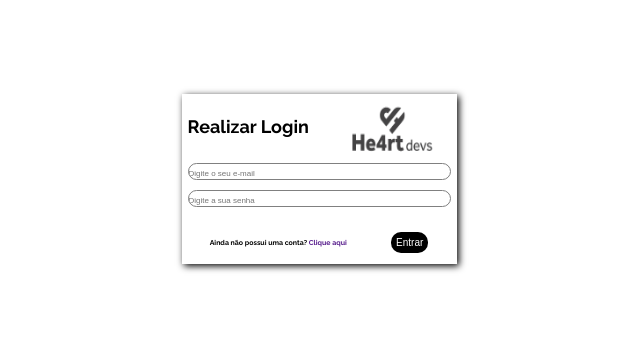
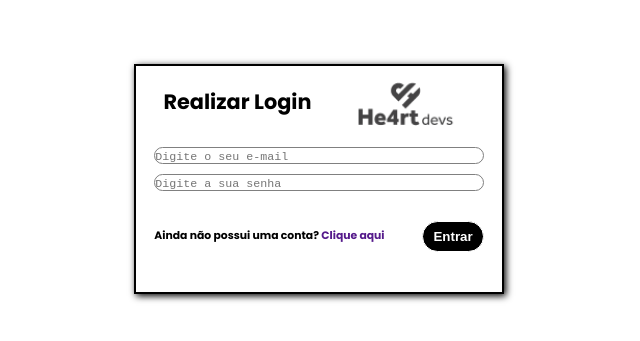
Before and after one commit to rodrigoalmeidagit/he4rtlabs-challenge-03, a plain HTML site: page projeto-03/html/sign_in.html in a window 1280 px wide. Shown: the part 221-562 px from the top of the page, without its empty margins (321-961 px from the left). Drawn offline with Linux system fonts and the light colour scheme.

Commit message:
updated fonts and size sign_in css

```diff
--- a/projeto-03/css/sign_in.css
+++ b/projeto-03/css/sign_in.css
@@ -1,4 +1,4 @@
-@import url('https://fonts.googleapis.com/css2?family=Raleway:ital,wght@0,400;0,700;1,400;1,700&display=swap');
+@import url('https://fonts.googleapis.com/css2?family=Poppins:wght@100;400;700&display=swap');
 
 * {
     margin: 0;
@@ -8,33 +8,38 @@
 
 body {
     display: flex;
+    align-items: center;
     justify-content: center;
-    align-items: center;
+
     margin: 0;
     padding: 0;
     width: 100vw;
     height: 100vh;
+
     background: white;
-    font-family: 'Raleway', sans-serif;
+    font-family: 'Poppins', sans-serif;
 }
 
 .container {
     display: flex;
-    flex-wrap: wrap;
-    padding: 5px;
-    width: 275px;
-    height: 170px;
+    flex-direction: column;
+    align-items: center;
+
+    width: 370px;
+    height: 230px;
+
     color: black;
     background: white;
-    border: 1px solid white;
+    font-weight: 400;
+    border: 2px solid black;
     box-shadow: 2px 2px 7px black;
-    font-weight: 400;
 }
 
 .header {
     display: flex;
-    width: 100%;
-    margin-bottom: 10px;
+    width: 85%;
+    justify-content: space-between;
+    margin-top: 10px;
 }
 
 .header img {
@@ -42,37 +47,47 @@ body {
 }
 
 .title {
-    width: 50%;
-    font-size: 18px;
+    /* width: 10%; */
+    font-size: 1.3em;
     font-weight: 900;
     align-self: center;
 }
 
 .inputs {
-    width: 100%;
+    width: 90%;
     display: flex;
     flex-direction: column;
+    justify-content: center;
+    margin-top: 20px;
 }
 
-.input{
+.input {
     border: 1px solid grey;
     margin-bottom: 10px;
     border-radius: 10px;
+    outline: none;
+
+}
+
+.input:focus {
+  box-shadow: inset 1px 1px 1px 1px rgba(0, 0, 0, 0.2);
 }
 
 .input::placeholder {
-    font-size: 8px;
+    font-size: 0.875em;
+    font-family: 'Courier New', Courier, monospace;
 }
 
 .footer {
-    width: 100%;
+    width: 90%;
     display: flex;
     align-items: center;
-    justify-content: space-around;
+    justify-content: space-between;
+    margin-top: 20px;
 }
 
 .span{
-    font-size: 7px;
+    font-size: 0.675em;
     font-weight: 600;
 }
 
@@ -81,14 +96,21 @@ body {
     cursor: pointer;
 }
 
-.button{
+.button {
     cursor: pointer;
     justify-self: right;
-    border: none;
-    padding: 5px 5px;
-    font-weight: 500;
-    border-radius: 10px;
-    font-size: 10px;
+    border: 1px solid white;
+    padding: 7px 10px;
+    font-weight: 900;
+    border-radius: 50px;
+    font-size: 0.675m;
     color: white;
     background: black;
 }
+
+button:hover {
+  color: black;
+  background: white;
+  transform: scale(1.0);
+  border: 1px solid black;
+}
--- a/projeto-03/html/sign_in.html
+++ b/projeto-03/html/sign_in.html
@@ -8,22 +8,24 @@
     <title>he4rt - Challenge 03</title>
 </head>
 <body>
-    <div class="container">
-        <div class="header">
+    <main class="container">
+
+        <header class="header">
             <h2 class="title">Realizar Login</h2>
             <img src="../img/logo-black-150px.png" alt="">
-        </div>
-        <div class="inputs">
+        </header>
+        <form class="inputs">
             <input type="text" class="input" placeholder="Digite o seu e-mail">
             <input type="text" class="input" placeholder="Digite a sua senha">
-        </div>
-        <div class="footer">
-            <span class="span">Ainda não possui uma conta?
-                <a href="">Clique aqui</a>
-            </span>
-            <button class="button">Entrar</button>
-        </div>
-    </div>
+        </form>
+        <section class="footer">
+          <span class="span">Ainda não possui uma conta?
+            <a href="">Clique aqui</a>
+          </span>
+          <button class="button">Entrar</button>
+        </section>
+
+    </main>
     <script src="../js/main.js"></script>
 </body>
 </html>
```
